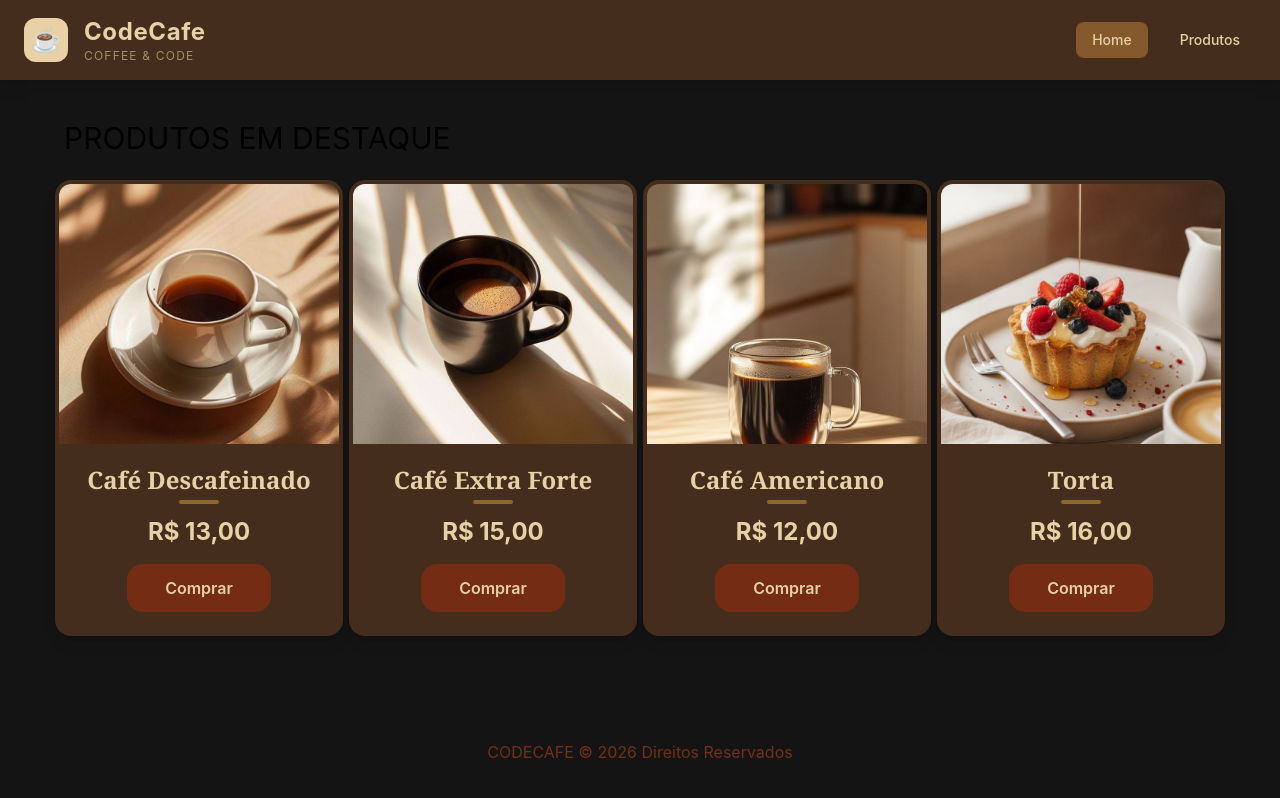
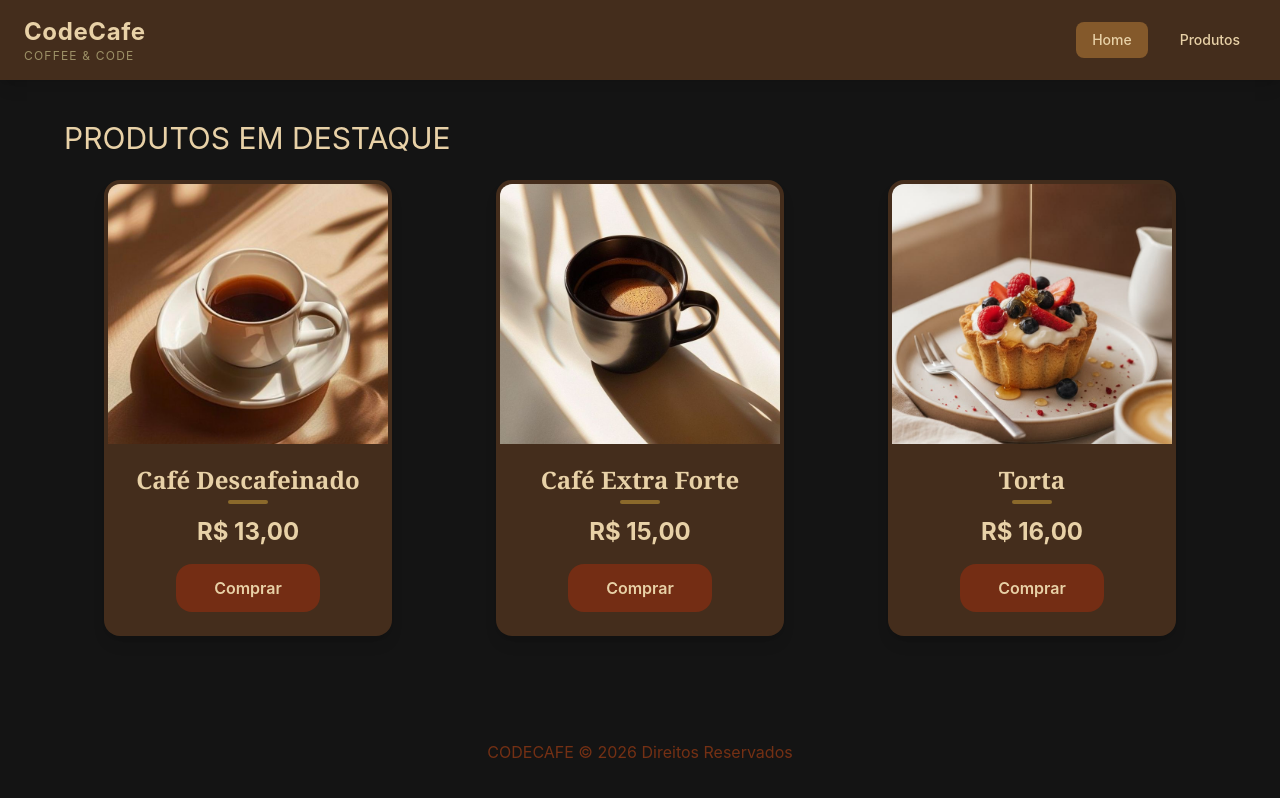
Before and after one commit to CP5-WEB/Codecafe, a React (Vite) app: page / in a window 1280 px wide. Shown: the top 798 px of the page. Built offline with nearby package versions, Linux system fonts and the light colour scheme.

Commit message:
feat: Finalizando o NavBar e o Home

```diff
--- a/src/components/NavBar.jsx
+++ b/src/components/NavBar.jsx
@@ -10,10 +10,6 @@ export default function NavBar() {
           to="/"
           className="group flex items-center gap-4"
         >
-          <div className="flex h-11 w-11 items-center justify-center rounded-xl bg-[#E8D1A7] text-[#442D1C] transition duration-300 group-hover:bg-[#9D9167]">
-            <span className="text-2xl">☕</span>
-          </div>
-
           <div>
             <h1 className="text-2xl font-bold tracking-wide text-[#E8D1A7]">
               CodeCafe
--- a/src/pages/Home.jsx
+++ b/src/pages/Home.jsx
@@ -3,7 +3,7 @@ import Card from "../components/Card";
 
 import ImagemCafe1 from "../assets/cafe1.jpg";
 import ImagemCafe2 from "../assets/cafe2.jpg";
-import ImagemCafe3 from "../assets/cafe3.jpg";
+
 import ImagemTorta from "../assets/doce1.jpg";
 
 const Home = () => {
@@ -21,12 +21,6 @@ const Home = () => {
       imagem: ImagemCafe2,
     },
     {
-      id: 3,
-      titulo: "Café Americano",
-      preco: "R$ 12,00",
-      imagem: ImagemCafe3,
-    },
-    {
       id: 4,
       titulo: "Torta",
       preco: "R$ 16,00",
@@ -36,7 +30,7 @@ const Home = () => {
 
   return (
     <main className="px-[5%] mt-10 mb-16 grow">
-      <h2 className="titulo text-3xl mb-6">
+      <h2 className="titulo text-3xl mb-6 text-[#E8D1A7]">
         PRODUTOS EM DESTAQUE
       </h2>
 
```
